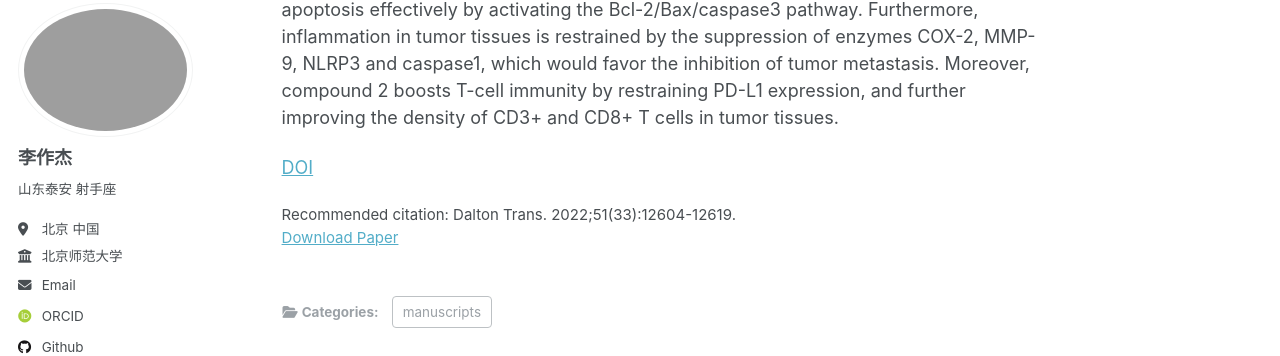
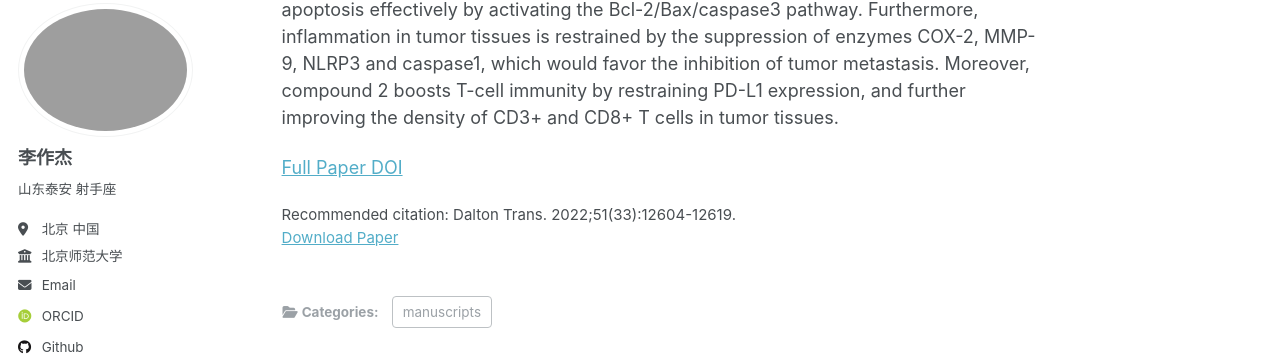
Before and after one commit to Infinity-LZJ/Zuojie_Li.github, a Jekyll site: the page built from _publications/2025-07-02-paper-title-number-5.md, in a window 1280 px wide and 900 px high, scrolled down 451 px. Shown: the part 103-459 px from the top of the window. Built offline with Jekyll 4.4.1, drawn with Linux system fonts in a browser that asks for light colours; some web fonts are replaced.

Commit message:
Update 2025-07-02-paper-title-number-5.md
Signed-off-by: Infinity-LZJ <zuojieli@yeah.net>

```diff
--- a/_publications/2025-07-02-paper-title-number-5.md
+++ b/_publications/2025-07-02-paper-title-number-5.md
@@ -15,4 +15,4 @@ citation: 'Dalton Trans. 2022;51(33):12604-12619.'
 To develop new anti-metastasis chemotherapeutic drugs, a series of flurbiprofen (FLP) and zaltoprofen (ZTP) platinum(IV) complexes targeting COX-2, PD-L1 and DNA was prepared and investigated. Complex 2 with dual FLP ligands displays promising antitumor activities in vitro and exhibits much potential in overcoming drug resistance. More importantly, the antitumor evaluation in vivo demonstrates that complex 2 possesses promising inhibition of cancer growth and metastasis simultaneously. Further investigation of the mechanism revealed the multi-specific antitumor function of complex 2. It exerts remarkable DNA damage after reduction to platinum(II) complex, and up-regulates the expression of p53 and γ-H2AX. Then, complex 2 promotes mitochondria-mediated apoptosis effectively by activating the Bcl-2/Bax/caspase3 pathway. Furthermore, inflammation in tumor tissues is restrained by the suppression of enzymes COX-2, MMP-9, NLRP3 and caspase1, which would favor the inhibition of tumor metastasis. Moreover, compound 2 boosts T-cell immunity by restraining PD-L1 expression, and further improving the density of CD3+ and CD8+ T cells in tumor tissues.
 
 
-[DOI](10.1039/d2dt00944g)
+[Full Paper DOI](https://pubs.rsc.org/en/content/articlelanding/2022/dt/d2dt00944g)
```
